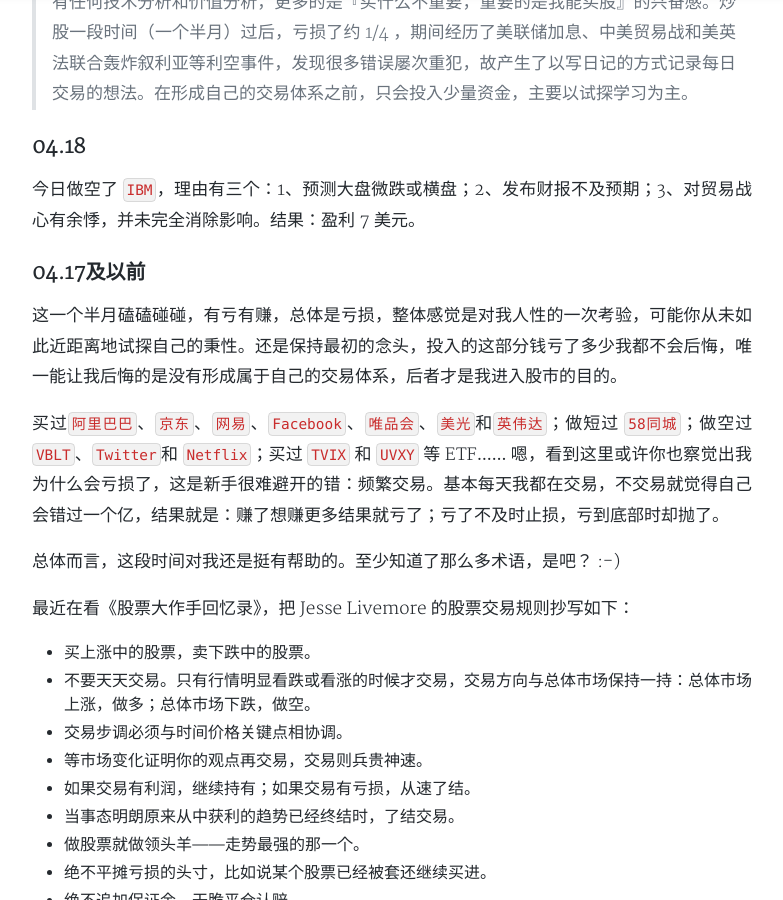
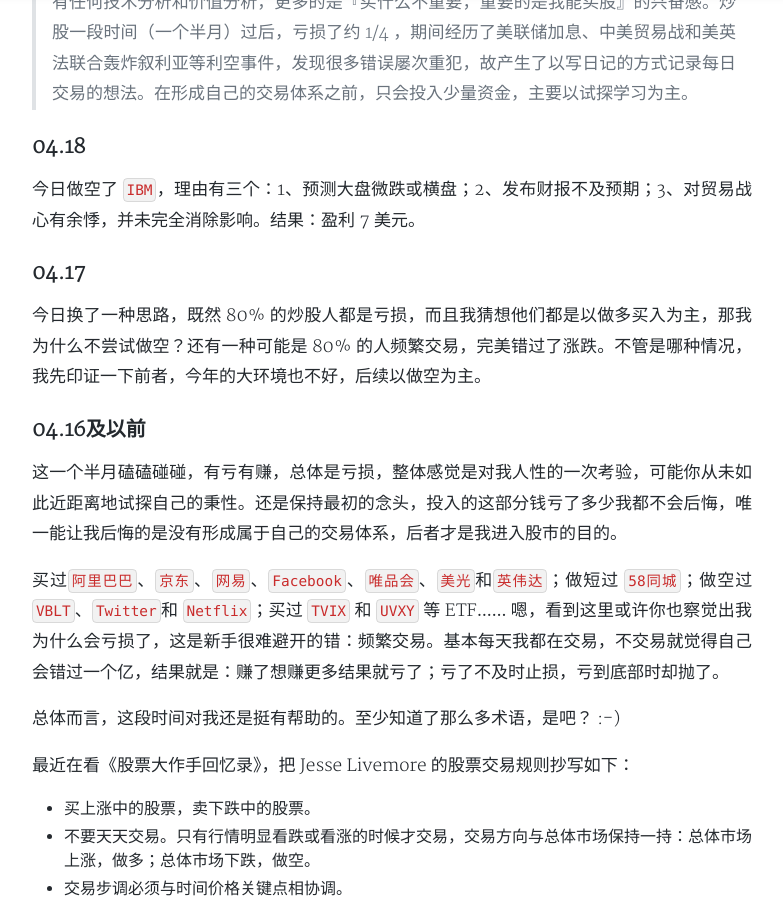
Before and after one commit to Fanxmistic/fanxmistic.github.io, a Jekyll site: the page built from _posts/2018-04-17-American-of-stock.md, in a window 1280 px wide and 900 px high, scrolled down 543 px. Shown: the whole window, without its empty margins (248-1031 px from the left). Built offline with Jekyll 4.4.1, drawn with Linux system fonts in a browser that asks for light colours; nearby versions of some CDN libraries; comment, search, counter and statistics services are not loaded; a style sheet for code colours, icons or effects is not loaded.

Commit message:
add post

```diff
--- a/_posts/2018-04-17-American-of-stock.md
+++ b/_posts/2018-04-17-American-of-stock.md
@@ -13,7 +13,10 @@
 ### 04.18
 今日做空了 `IBM`，理由有三个：1、预测大盘微跌或横盘；2、发布财报不及预期；3、对贸易战心有余悸，并未完全消除影响。结果：盈利 7 美元。
 
-### 04.17及以前
+### 04.17
+今日换了一种思路，既然 80% 的炒股人都是亏损，而且我猜想他们都是以做多买入为主，那我为什么不尝试做空？还有一种可能是 80% 的人频繁交易，完美错过了涨跌。不管是哪种情况，我先印证一下前者，今年的大环境也不好，后续以做空为主。
+
+### 04.16及以前
 这一个半月磕磕碰碰，有亏有赚，总体是亏损，整体感觉是对我人性的一次考验，可能你从未如此近距离地试探自己的秉性。还是保持最初的念头，投入的这部分钱亏了多少我都不会后悔，唯一能让我后悔的是没有形成属于自己的交易体系，后者才是我进入股市的目的。
 
 买过`阿里巴巴`、`京东`、`网易`、`Facebook`、`唯品会`、`美光`和`英伟达`；做短过 `58同城`；做空过 `VBLT`、`Twitter`和 `Netflix`；买过 `TVIX` 和 `UVXY` 等 ETF…… 嗯，看到这里或许你也察觉出我为什么会亏损了，这是新手很难避开的错：频繁交易。基本每天我都在交易，不交易就觉得自己会错过一个亿，结果就是：赚了想赚更多结果就亏了；亏了不及时止损，亏到底部时却抛了。
```
